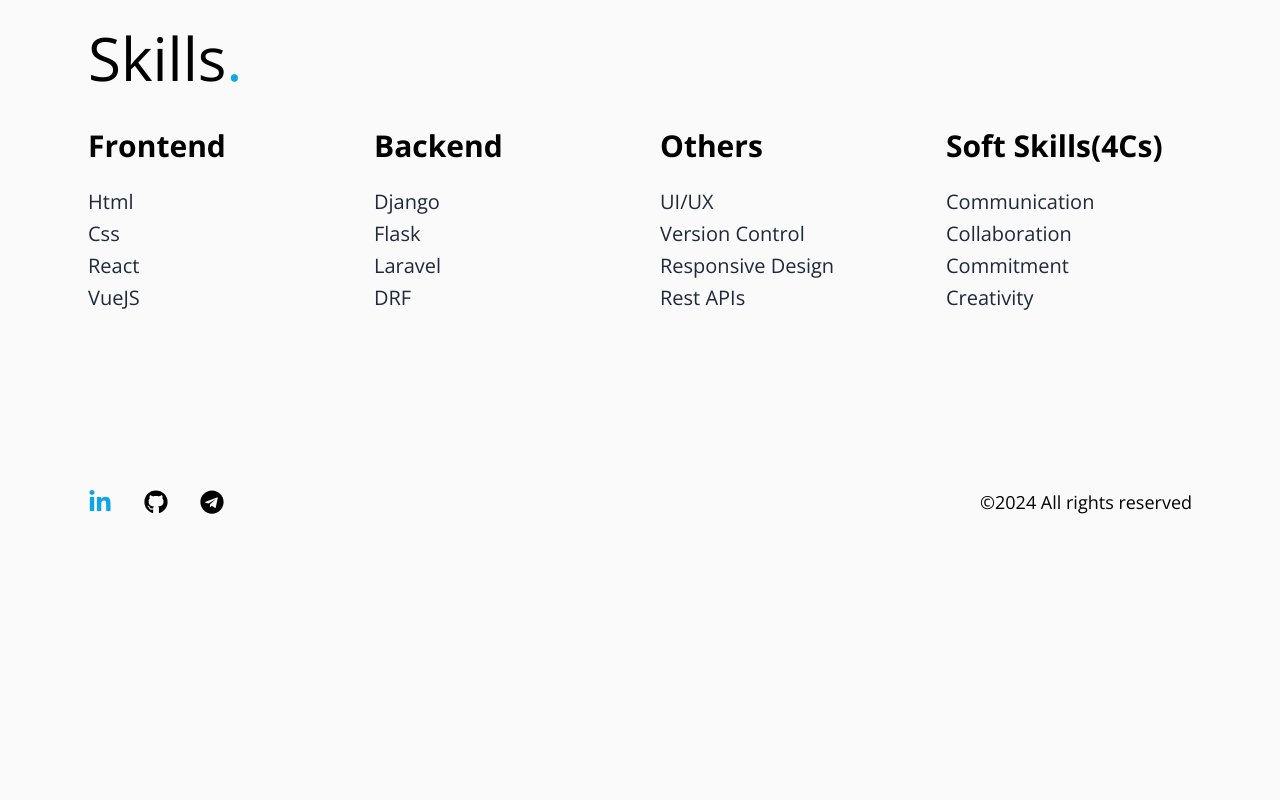
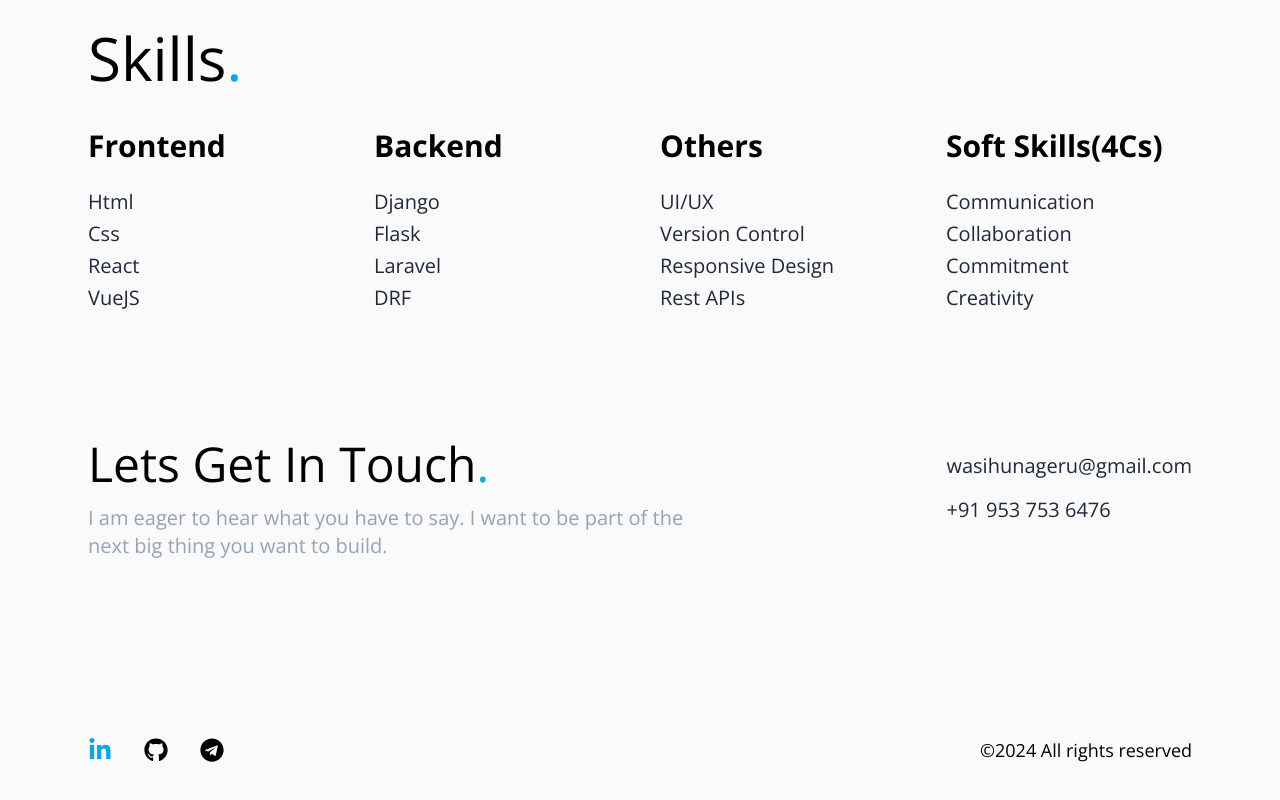
Before and after one commit to wasihun-code/react_portfolio, a React (Vite) app: page / in a window 1280 px wide. Shown: the part 2487-3287 px from the top of the page. Before the commit the page ends 3051 px from the top, so only its background shows below. Built offline with nearby package versions, Linux system fonts and the light colour scheme.

Commit message:
Removed Roouting and made the website single page

```diff
--- a/src/App.jsx
+++ b/src/App.jsx
@@ -2,13 +2,36 @@ import React from 'react'
 
 import Navbar from './components/Navbar'
 import Footer from './components/Footer'
+import Hero from './components/Hero'
+import Projects from './components/Projects'
+import Skills from './components/Skills'
+import Contact from './components/Contact'
+import FadeInSection from './components/FadeInSection'
+
+
 import { Outlet } from 'react-router-dom'
 
 const App = () => {
   return (
     <div className='flex flex-col gap-y-32 mr-6 ml-6 my-4 font-body'>
       <Navbar />
-        <Outlet />
+
+        <FadeInSection>
+          <Hero />
+        </FadeInSection>
+
+        <FadeInSection>
+          <Projects />
+        </FadeInSection>
+
+        <FadeInSection>
+          <Skills />
+        </FadeInSection>
+
+        <FadeInSection>
+          <Contact />
+        </FadeInSection>
+
       <Footer />
     </div>
   )
--- a/src/components/Contact.jsx
+++ b/src/components/Contact.jsx
@@ -6,20 +6,20 @@ import FadeInSection from './FadeInSection'
 const Contact = () => {
   return (
     <FadeInSection>
-      <div className='flex flex-col  lg:flex-row justify-between items-center'>
-        <div className='flex flex-col md:gap-4 gap-5 md:ml-5'>
-            <h3 className='text-2xl md:text-5xl'>Hello, Lets Get In Touch<Dot size='text-5xl'/></h3>
-            <p className='text-xl text-slateGray lg:w-3/4 md:w-4/4'>
-              I am eager to hear what you have to say. I want to be part of the
-              next big thing you want to build.
-            </p>
-            <ul className='flex flex-col gap-4 my-3'>
+      <div className='flex flex-col md:flex-row gap-10 md:gap-6'>
+          <div className='flex flex-col gap-5 md:gap-4'>
+              <h3 className='text-3xl md:text-4xl lg:text-5xl'>Lets Get In Touch<Dot size='text-5xl'/></h3>
+              <p className='text-xl w-3/4 md:w-3/3 text-slateGray lg:w-3/4 md:w-4/4'>
+                I am eager to hear what you have to say. I want to be part of the
+                next big thing you want to build.
+              </p>
+
+          </div>
+          <ul className='flex flex-col gap-4 my-3'>
               <li><a className='text-lessBlack text-xl' href="#">wasihunageru@gmail.com</a></li>
               <li><a className='text-lessBlack text-xl' href="#">+91 953 753 6476</a></li>
-            </ul>
+          </ul>
         </div>
-        <img className='mt-12  md:my-24 sm:my-24 sm:w-2/3 lg:w-1/3 lg:mr-24 border-double border-8 border-spacing-12  border-slateGray rounded-full' src={picture} alt="profile" />
-      </div>
     </FadeInSection>
   )
 }
--- a/src/main.jsx
+++ b/src/main.jsx
@@ -8,34 +8,10 @@ import {
 
 import App from './App.jsx'
 import './index.css'
-import Contact from './components/Contact.jsx'
-import ErrorPage from './pages/error-page.jsx'
-import HomePage from './pages/HomePage.jsx'
 
-const router = createBrowserRouter([
-  {
-    path: '/',
-    element: <App />,
-    // errorElement: <ErrorPage />,
-    children: [
-      {
-        index: true, // This will render the home page on '/'
-        element: <HomePage />,
-      },
-      {
-        path: 'home',
-        element: <HomePage />, // This will render the home page on '/home'
-      },
-      {
-        path: 'contact',
-        element: <Contact />
-      }
-    ]
-  }
-])
 
 createRoot(document.getElementById('root')).render(
   <StrictMode>
-    <RouterProvider router={router} />
+    <App />
   </StrictMode>,
 )
--- a/src/pages/HomePage.jsx
+++ /dev/null
@@ -1,26 +0,0 @@
-import React from 'react'
-import Projects from '../components/Projects'
-import Skills from '../components/Skills'
-import Hero from '../components/Hero'
-import FadeInSection from '../components/FadeInSection'
-
-
-const HomePage = () => {
-  return (
-    <>
-      <FadeInSection>
-        <Hero />
-      </FadeInSection>
-
-      <FadeInSection>
-        <Projects />
-      </FadeInSection>
-
-      <FadeInSection>
-        <Skills />
-      </FadeInSection>
-    </>
-  )
-}
-
-export default HomePage
--- a/src/projects.json
+++ b/src/projects.json
@@ -3,7 +3,7 @@
     "title": "Hypothyroid Predictor",
     "description": "Developed a real-time hypothyroid disease detection application that leverages ML algorithms.",
     "Tech": "Flask, Python, Machine Learning, Bootstrapp, HTML, CSS",
-    "image": "/src/assets/hypothyroidism.jpg",
+    "image": "../src/assets/hypothyroidism.jpg",
     "code": "https://github.com/wasihun-code/Hyporthroid-Web-App.git",
     "preview": "https://hyporthroid-web-app.onrender.com/"
   },
@@ -11,7 +11,7 @@
     "title": "Sport Scheduler",
     "description": "Created an application to streamline the scheduling of sports events.",
     "Tech": "Node.js, Express.js, JavaScript, HTML, CSS, TailwindCSS",
-    "image": "/src/assets/sport_scheduler.png",
+    "image": "../src/assets/sport_scheduler.png",
     "code": "https://github.com/wasihun-code/Sport-Scheduler.git",
     "preview": "https://sportscheduler-app-web-service.onrender.com/"
   },
@@ -19,7 +19,7 @@
     "title": "React Jobs",
     "description": "A job listing website regarding react",
     "Tech": "React, TailwindCSS, HTML",
-    "image": "/src/assets/react_jobs.jpeg",
+    "image": "../src/assets/react_jobs.jpeg",
     "code": "",
     "preview": ""
   }
```
Also changed, not shown: 5 other files (tests, documents, lock files or other folders).
